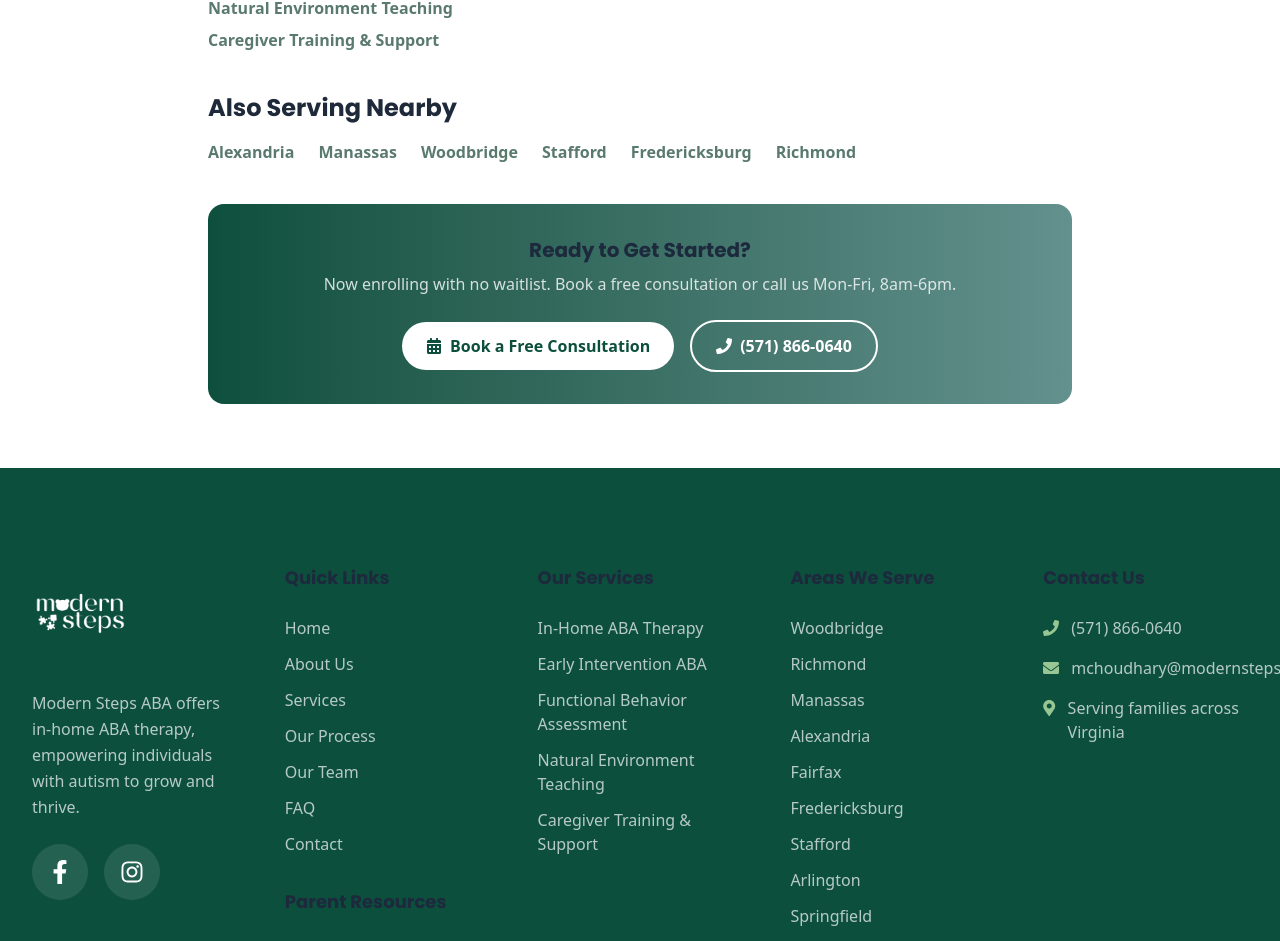
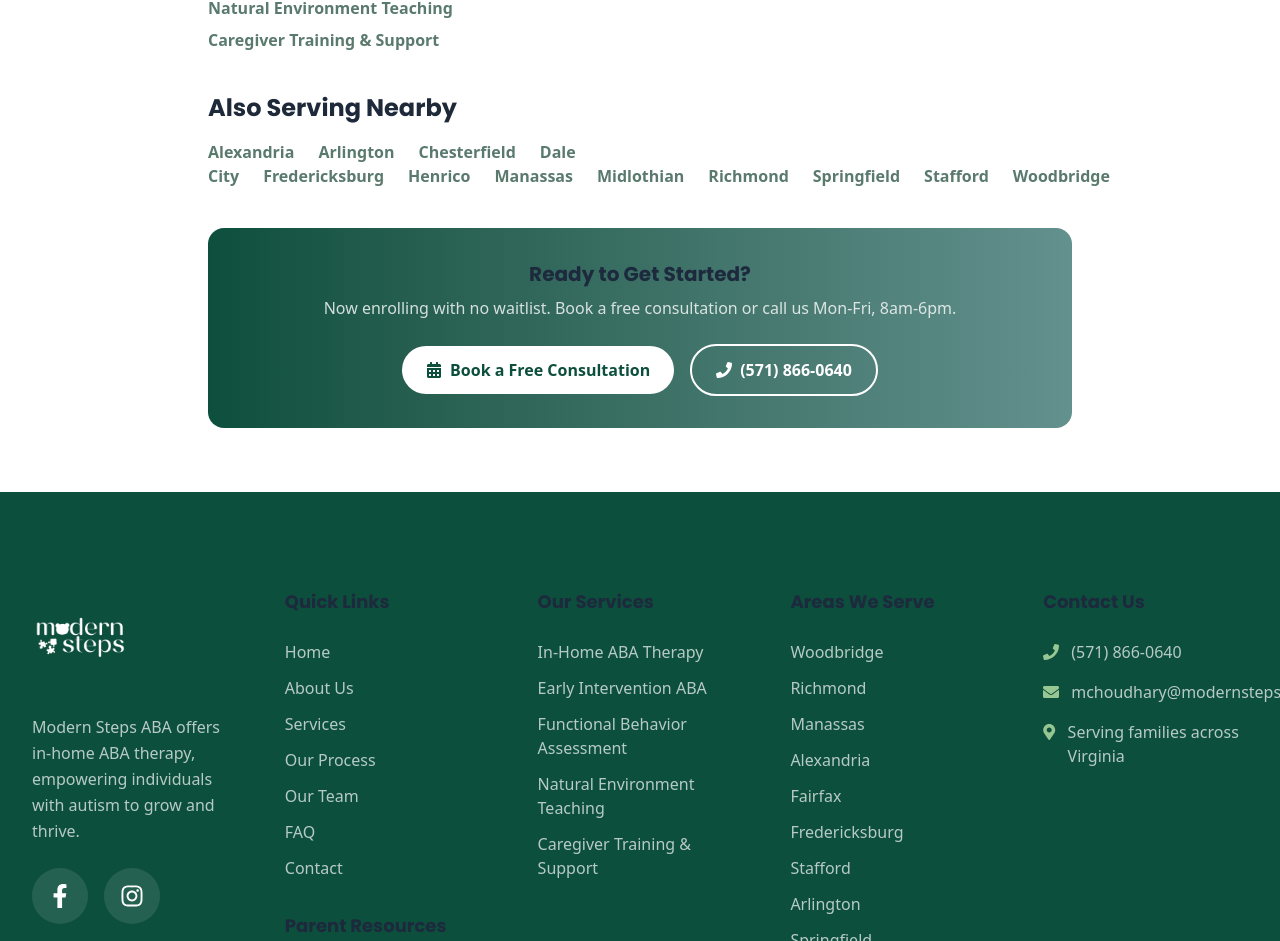
Before and after one commit to patron29/modern-steps-aba, a React (Vite) app: page /aba-therapy-fairfax-va in a window 1280 px wide. Shown: the part 1658-2599 px from the top of the page. Built offline with nearby package versions, Linux system fonts and the light colour scheme.

Commit message:
Add new cities to Fairfax cross-links
Reordered import statement and updated nearby cities list to include Arlington, Chesterfield, and Dale City while removing some others.

```diff
--- a/src/pages/cities/Fairfax.jsx
+++ b/src/pages/cities/Fairfax.jsx
@@ -1,5 +1,5 @@
 import CityLayout from '../../components/CityLayout';
-  import { PHONE_DISPLAY } from '../../config/site.js';
+import { PHONE_DISPLAY } from '../../config/site.js';
 
 export default function Fairfax() {
   return (
@@ -55,11 +55,17 @@ export default function Fairfax() {
       ]}
       nearby={[
         { name: 'Alexandria', href: '/aba-therapy-alexandria-va' },
+        { name: 'Arlington', href: '/aba-therapy-arlington-va' },
+        { name: 'Chesterfield', href: '/aba-therapy-chesterfield-va' },
+        { name: 'Dale City', href: '/aba-therapy-dale-city-va' },
+        { name: 'Fredericksburg', href: '/aba-therapy-fredericksburg-va' },
+        { name: 'Henrico', href: '/aba-therapy-henrico-va' },
         { name: 'Manassas', href: '/aba-therapy-manassas-va' },
+        { name: 'Midlothian', href: '/aba-therapy-midlothian-va' },
+        { name: 'Richmond', href: '/aba-therapy-richmond-va' },
+        { name: 'Springfield', href: '/aba-therapy-springfield-va' },
+        { name: 'Stafford', href: '/aba-therapy-stafford-va' },
         { name: 'Woodbridge', href: '/aba-therapy-woodbridge-va' },
-        { name: 'Stafford', href: '/aba-therapy-stafford-va' },
-        { name: 'Fredericksburg', href: '/aba-therapy-fredericksburg-va' },
-        { name: 'Richmond', href: '/aba-therapy-richmond-va' },
       ]}
     />
   );
```
